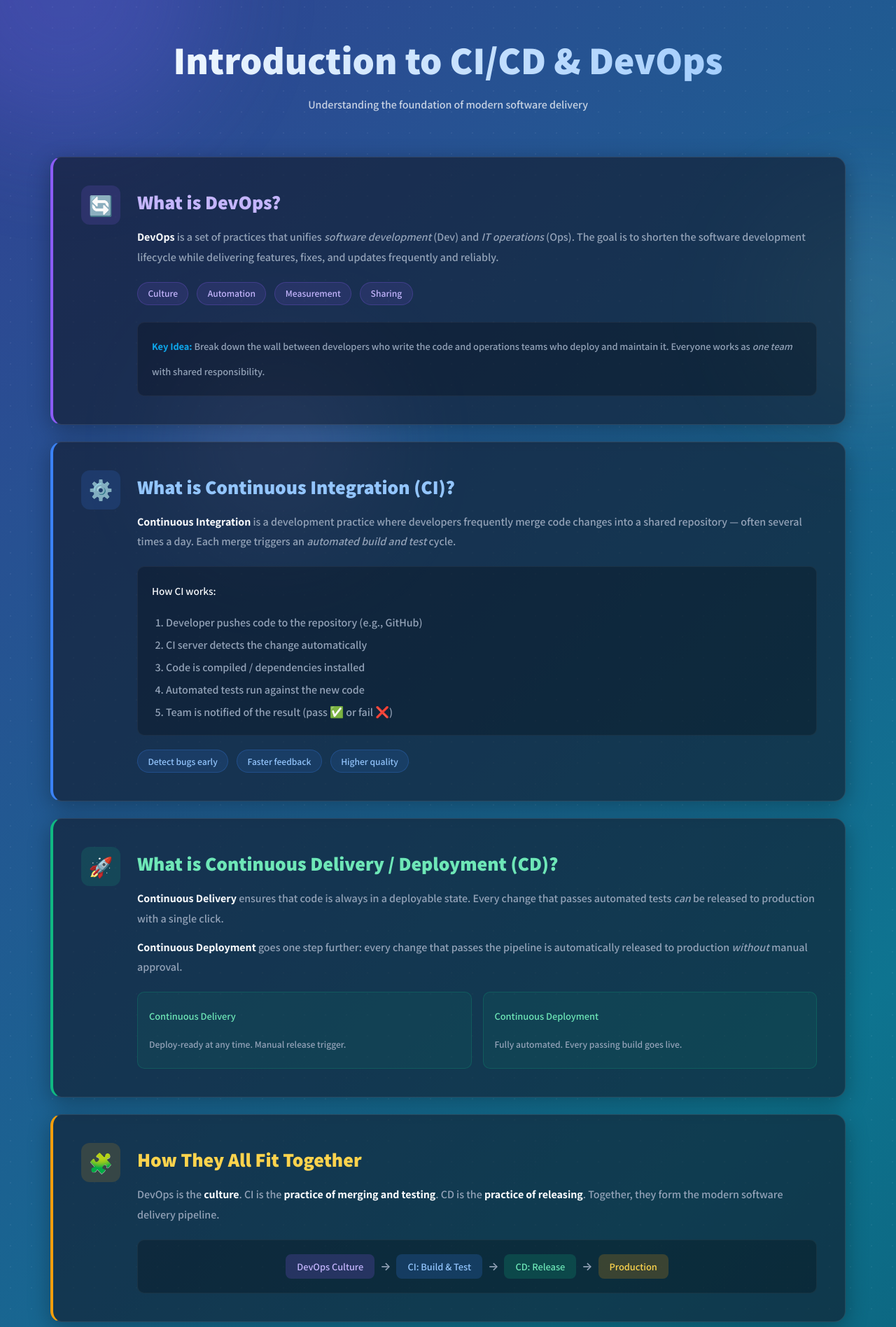
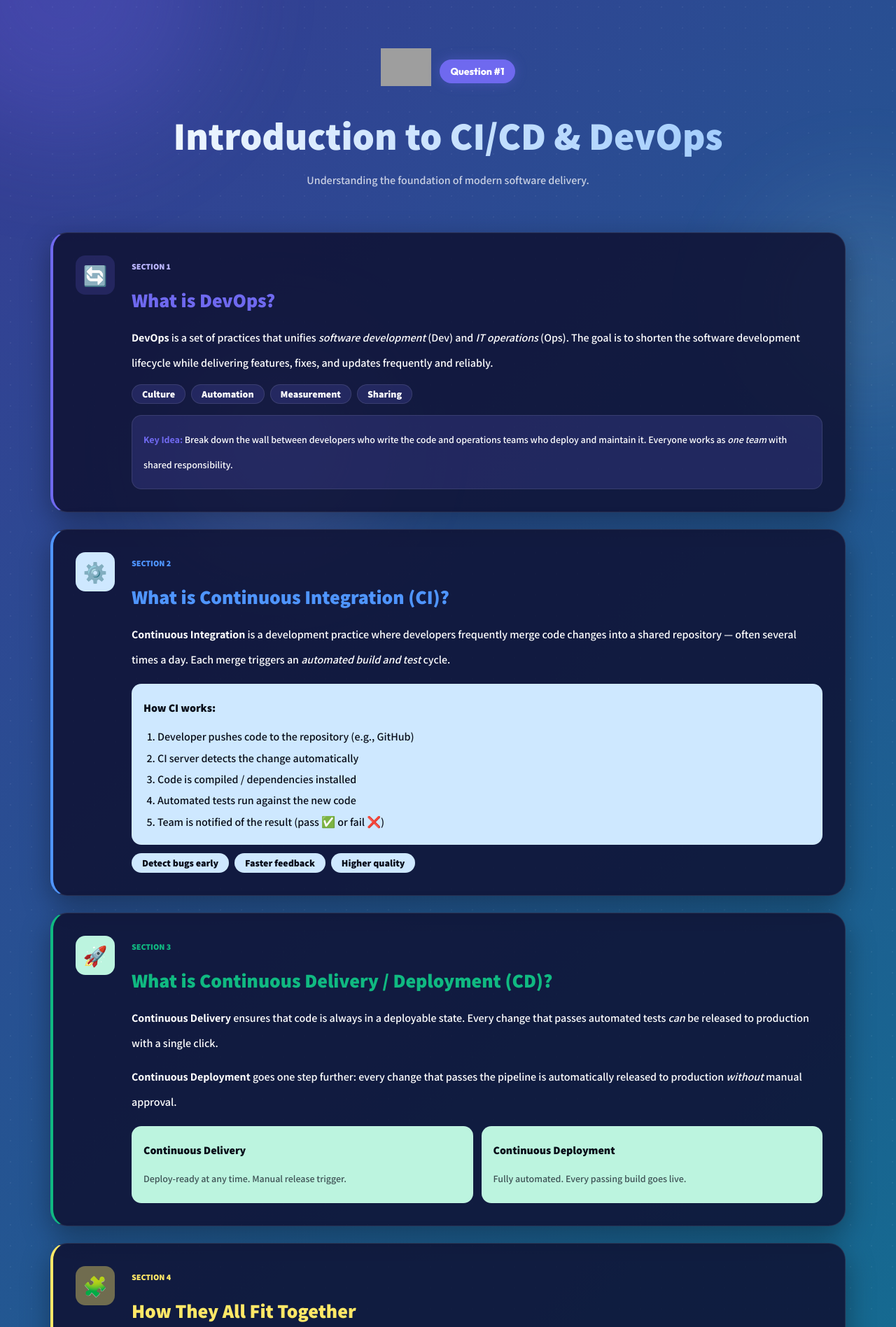
Before and after one commit to BS-PMC-2026/BS-PMC-26-Team1, a Flask app: page /intro in a window 1280 px wide. Shown: the part 125-2021 px from the top of the page at 70% size. Run offline with Flask 3, Linux system fonts and the light colour scheme; the visitor is signed in with stand-in values (Sample User, id 1); data comes from the database, SQL or seed files in the repository; grey boxes are pictures that could not be loaded.

Commit message:
Update intro.html

```diff
--- a/app/templates/intro.html
+++ b/app/templates/intro.html
@@ -1,36 +1,58 @@
 {% extends 'base.html' %}
 
 {% block content %}
+{# Floating "learner" chip + label that blends design elements into the layout. #}
+<div style="position: relative; display: flex; justify-content: center; margin-bottom: var(--ds-space-3);">
+    <div style="position: relative; display: inline-flex; align-items: center; gap: var(--ds-space-3);">
+        <img src="{{ url_for('static', filename='img/learner-cutout.svg') }}" alt="" style="width: 72px; height: 96px; object-fit: contain;">
+        <div class="ds-photo-card__label" style="position: static;">Question #1</div>
+    </div>
+</div>
+
 <div class="module-header">
     <h1>Introduction to CI/CD &amp; DevOps</h1>
-    <p class="subtitle">Understanding the foundation of modern software delivery</p>
+    <p class="subtitle">Understanding the foundation of modern software delivery.</p>
 </div>
 
+{% if theory_content %}
+<div class="ds-card" style="max-width: 920px; margin: 0 auto var(--ds-space-5); border-left: 4px solid var(--ds-state-success);">
+    <h2 class="ds-mt-0 ds-text-success">{{ theory_content.headline }}</h2>
+    <p style="white-space: pre-line;">{{ theory_content.explanation }}</p>
+    <div style="margin-top: var(--ds-space-4); padding: var(--ds-space-4); border-radius: var(--ds-radius-input); background: rgba(16,185,129,0.08); border: 1px solid rgba(16,185,129,0.25);">
+        <p style="margin: 0; white-space: pre-line;">
+            <strong class="ds-text-success">Examples:</strong> {{ theory_content.examples }}
+        </p>
+    </div>
+</div>
+{% endif %}
+
+{# Pedagogical order: define each concept (1-3) → show how they fit together (4)
+   → real-world examples (5) → why it matters in practice (6).
+   Issue 4 keeps step numbering visible so the sequence is unambiguous. #}
+
 <!-- Section 1: DevOps -->
-<div class="card" id="section-devops" style="border-left: 4px solid #8b5cf6;">
-    <div style="display: flex; align-items: flex-start; gap: 1.5rem;">
-        <div style="flex-shrink: 0; width: 56px; height: 56px; border-radius: 12px; background: rgba(139,92,246,0.15); display: flex; align-items: center; justify-content: center; font-size: 1.75rem;">
-            🔄
-        </div>
-        <div style="flex: 1;">
-            <h2 style="margin-top: 0; color: #c4b5fd;">What is DevOps?</h2>
-            <p style="line-height: 1.8; color: var(--text-secondary);">
-                <strong style="color: var(--text-primary);">DevOps</strong> is a set of practices that unifies
-                <em>software development</em> (Dev) and <em>IT operations</em> (Ops).
-                The goal is to shorten the software development lifecycle while delivering features,
-                fixes, and updates frequently and reliably.
+<div class="ds-card" id="section-devops" style="border-left: 4px solid var(--ds-primary);">
+    <div style="display: flex; align-items: flex-start; gap: var(--ds-space-5);">
+        <div style="flex-shrink: 0; width: 56px; height: 56px; border-radius: var(--ds-radius-input); background: var(--ds-primary-soft); display: flex; align-items: center; justify-content: center; font-size: 28px;">🔄</div>
+        <div style="flex: 1; min-width: 0;">
+            <span class="ds-eyebrow">Section 1</span>
+            <h2 class="ds-mt-2 ds-text-primary">What is DevOps?</h2>
+            <p>
+                <strong>DevOps</strong> is a set of practices that unifies <em>software development</em> (Dev)
+                and <em>IT operations</em> (Ops). The goal is to shorten the software development lifecycle
+                while delivering features, fixes, and updates frequently and reliably.
             </p>
-            <div style="margin-top: 1.25rem; display: flex; flex-wrap: wrap; gap: 0.75rem;">
-                <span style="padding: 0.4rem 0.9rem; border-radius: 20px; background: rgba(139,92,246,0.12); border: 1px solid rgba(139,92,246,0.25); font-size: 0.85rem; color: #c4b5fd;">Culture</span>
-                <span style="padding: 0.4rem 0.9rem; border-radius: 20px; background: rgba(139,92,246,0.12); border: 1px solid rgba(139,92,246,0.25); font-size: 0.85rem; color: #c4b5fd;">Automation</span>
-                <span style="padding: 0.4rem 0.9rem; border-radius: 20px; background: rgba(139,92,246,0.12); border: 1px solid rgba(139,92,246,0.25); font-size: 0.85rem; color: #c4b5fd;">Measurement</span>
-                <span style="padding: 0.4rem 0.9rem; border-radius: 20px; background: rgba(139,92,246,0.12); border: 1px solid rgba(139,92,246,0.25); font-size: 0.85rem; color: #c4b5fd;">Sharing</span>
+            <div class="ds-flex" style="flex-wrap: wrap; gap: var(--ds-space-2); margin-top: var(--ds-space-3);">
+                <span class="ds-pill">Culture</span>
+                <span class="ds-pill">Automation</span>
+                <span class="ds-pill">Measurement</span>
+                <span class="ds-pill">Sharing</span>
             </div>
-            <div style="margin-top: 1.5rem; padding: 1rem 1.25rem; border-radius: 10px; background: rgba(0,0,0,0.25); border: 1px solid rgba(255,255,255,0.05);">
-                <p style="margin: 0; font-size: 0.9rem; color: var(--text-secondary);">
-                    <strong style="color: var(--accent-color);">Key Idea:</strong>
-                    Break down the wall between developers who write the code and operations teams who deploy and
-                    maintain it. Everyone works as <em>one team</em> with shared responsibility.
+            <div style="margin-top: var(--ds-space-4); padding: var(--ds-space-4); border-radius: var(--ds-radius-input); background: var(--ds-primary-soft); border: 1px solid var(--ds-border);">
+                <p style="margin: 0; font-size: var(--ds-fs-small);">
+                    <strong class="ds-text-primary">Key Idea:</strong>
+                    Break down the wall between developers who write the code and operations teams who deploy
+                    and maintain it. Everyone works as <em>one team</em> with shared responsibility.
                 </p>
             </div>
         </div>
@@ -38,21 +60,20 @@
 </div>
 
 <!-- Section 2: Continuous Integration -->
-<div class="card" id="section-ci" style="border-left: 4px solid #3b82f6;">
-    <div style="display: flex; align-items: flex-start; gap: 1.5rem;">
-        <div style="flex-shrink: 0; width: 56px; height: 56px; border-radius: 12px; background: rgba(59,130,246,0.15); display: flex; align-items: center; justify-content: center; font-size: 1.75rem;">
-            ⚙️
-        </div>
-        <div style="flex: 1;">
-            <h2 style="margin-top: 0; color: #93c5fd;">What is Continuous Integration (CI)?</h2>
-            <p style="line-height: 1.8; color: var(--text-secondary);">
-                <strong style="color: var(--text-primary);">Continuous Integration</strong> is a development practice
-                where developers frequently merge code changes into a shared repository &mdash; often several
-                times a day. Each merge triggers an <em>automated build and test</em> cycle.
+<div class="ds-card" id="section-ci" style="border-left: 4px solid var(--ds-state-info); margin-top: var(--ds-space-5);">
+    <div style="display: flex; align-items: flex-start; gap: var(--ds-space-5);">
+        <div style="flex-shrink: 0; width: 56px; height: 56px; border-radius: var(--ds-radius-input); background: var(--ds-btn-blue); display: flex; align-items: center; justify-content: center; font-size: 28px;">⚙️</div>
+        <div style="flex: 1; min-width: 0;">
+            <span class="ds-eyebrow" style="color: var(--ds-state-info);">Section 2</span>
+            <h2 class="ds-mt-2" style="color: var(--ds-state-info);">What is Continuous Integration (CI)?</h2>
+            <p>
+                <strong>Continuous Integration</strong> is a development practice where developers frequently
+                merge code changes into a shared repository &mdash; often several times a day. Each merge
+                triggers an <em>automated build and test</em> cycle.
             </p>
-            <div style="margin-top: 1.25rem; padding: 1rem 1.25rem; border-radius: 10px; background: rgba(0,0,0,0.25); border: 1px solid rgba(255,255,255,0.05);">
-                <p style="margin: 0 0 0.75rem 0; font-size: 0.95rem; color: var(--text-primary); font-weight: 600;">How CI works:</p>
-                <ol style="margin: 0; padding-left: 1.25rem; color: var(--text-secondary); line-height: 2;">
+            <div class="ds-light-panel" style="margin-top: var(--ds-space-4); background: var(--ds-btn-blue); border: 1px solid var(--ds-border);">
+                <p style="margin: 0 0 var(--ds-space-2) 0; font-weight: var(--ds-weight-title);">How CI works:</p>
+                <ol style="margin: 0; padding-left: 1.25rem; line-height: 1.9;">
                     <li>Developer pushes code to the repository (e.g., GitHub)</li>
                     <li>CI server detects the change automatically</li>
                     <li>Code is compiled / dependencies installed</li>
@@ -60,41 +81,39 @@
                     <li>Team is notified of the result (pass ✅ or fail ❌)</li>
                 </ol>
             </div>
-            <div style="margin-top: 1.25rem; display: flex; flex-wrap: wrap; gap: 0.75rem;">
-                <span style="padding: 0.4rem 0.9rem; border-radius: 20px; background: rgba(59,130,246,0.12); border: 1px solid rgba(59,130,246,0.25); font-size: 0.85rem; color: #93c5fd;">Detect bugs early</span>
-                <span style="padding: 0.4rem 0.9rem; border-radius: 20px; background: rgba(59,130,246,0.12); border: 1px solid rgba(59,130,246,0.25); font-size: 0.85rem; color: #93c5fd;">Faster feedback</span>
-                <span style="padding: 0.4rem 0.9rem; border-radius: 20px; background: rgba(59,130,246,0.12); border: 1px solid rgba(59,130,246,0.25); font-size: 0.85rem; color: #93c5fd;">Higher quality</span>
+            <div class="ds-flex" style="flex-wrap: wrap; gap: var(--ds-space-2); margin-top: var(--ds-space-3);">
+                <span class="ds-pill ds-pill-blue">Detect bugs early</span>
+                <span class="ds-pill ds-pill-blue">Faster feedback</span>
+                <span class="ds-pill ds-pill-blue">Higher quality</span>
             </div>
         </div>
     </div>
 </div>
 
 <!-- Section 3: Continuous Delivery / Deployment -->
-<div class="card" id="section-cd" style="border-left: 4px solid #10b981;">
-    <div style="display: flex; align-items: flex-start; gap: 1.5rem;">
-        <div style="flex-shrink: 0; width: 56px; height: 56px; border-radius: 12px; background: rgba(16,185,129,0.15); display: flex; align-items: center; justify-content: center; font-size: 1.75rem;">
-            🚀
-        </div>
-        <div style="flex: 1;">
-            <h2 style="margin-top: 0; color: #6ee7b7;">What is Continuous Delivery / Deployment (CD)?</h2>
-            <p style="line-height: 1.8; color: var(--text-secondary);">
-                <strong style="color: var(--text-primary);">Continuous Delivery</strong> ensures that code
-                is always in a deployable state. Every change that passes automated tests <em>can</em>
-                be released to production with a single click.
+<div class="ds-card" id="section-cd" style="border-left: 4px solid var(--ds-state-success); margin-top: var(--ds-space-5);">
+    <div style="display: flex; align-items: flex-start; gap: var(--ds-space-5);">
+        <div style="flex-shrink: 0; width: 56px; height: 56px; border-radius: var(--ds-radius-input); background: var(--ds-btn-mint); display: flex; align-items: center; justify-content: center; font-size: 28px;">🚀</div>
+        <div style="flex: 1; min-width: 0;">
+            <span class="ds-eyebrow" style="color: var(--ds-state-success);">Section 3</span>
+            <h2 class="ds-mt-2 ds-text-success">What is Continuous Delivery / Deployment (CD)?</h2>
+            <p>
+                <strong>Continuous Delivery</strong> ensures that code is always in a deployable state.
+                Every change that passes automated tests <em>can</em> be released to production with a
+                single click.
             </p>
-            <p style="line-height: 1.8; color: var(--text-secondary);">
-                <strong style="color: var(--text-primary);">Continuous Deployment</strong> goes one step further:
-                every change that passes the pipeline is automatically released to production
-                <em>without</em> manual approval.
+            <p>
+                <strong>Continuous Deployment</strong> goes one step further: every change that passes the
+                pipeline is automatically released to production <em>without</em> manual approval.
             </p>
-            <div style="margin-top: 1.25rem; display: grid; grid-template-columns: 1fr 1fr; gap: 1rem;">
-                <div style="padding: 1rem; border-radius: 10px; background: rgba(16,185,129,0.08); border: 1px solid rgba(16,185,129,0.2);">
-                    <p style="margin: 0 0 0.25rem 0; font-weight: 600; color: #6ee7b7; font-size: 0.9rem;">Continuous Delivery</p>
-                    <p style="margin: 0; font-size: 0.85rem; color: var(--text-secondary);">Deploy-ready at any time. Manual release trigger.</p>
+            <div style="margin-top: var(--ds-space-4); display: grid; grid-template-columns: repeat(auto-fit, minmax(220px, 1fr)); gap: var(--ds-space-3);">
+                <div class="ds-light-panel" style="background: var(--ds-btn-mint); border: 1px solid var(--ds-border);">
+                    <p style="margin: 0 0 4px 0; font-weight: var(--ds-weight-title);">Continuous Delivery</p>
+                    <p class="ds-text-muted" style="margin: 0; font-size: var(--ds-fs-small);">Deploy-ready at any time. Manual release trigger.</p>
                 </div>
-                <div style="padding: 1rem; border-radius: 10px; background: rgba(16,185,129,0.08); border: 1px solid rgba(16,185,129,0.2);">
-                    <p style="margin: 0 0 0.25rem 0; font-weight: 600; color: #6ee7b7; font-size: 0.9rem;">Continuous Deployment</p>
-                    <p style="margin: 0; font-size: 0.85rem; color: var(--text-secondary);">Fully automated. Every passing build goes live.</p>
+                <div class="ds-light-panel" style="background: var(--ds-btn-mint); border: 1px solid var(--ds-border);">
+                    <p style="margin: 0 0 4px 0; font-weight: var(--ds-weight-title);">Continuous Deployment</p>
+                    <p class="ds-text-muted" style="margin: 0; font-size: var(--ds-fs-small);">Fully automated. Every passing build goes live.</p>
                 </div>
             </div>
         </div>
@@ -102,35 +121,81 @@
 </div>
 
 <!-- Section 4: How They Fit Together -->
-<div class="card" id="section-summary" style="border-left: 4px solid #f59e0b;">
-    <div style="display: flex; align-items: flex-start; gap: 1.5rem;">
-        <div style="flex-shrink: 0; width: 56px; height: 56px; border-radius: 12px; background: rgba(245,158,11,0.15); display: flex; align-items: center; justify-content: center; font-size: 1.75rem;">
-            🧩
-        </div>
-        <div style="flex: 1;">
-            <h2 style="margin-top: 0; color: #fcd34d;">How They All Fit Together</h2>
-            <p style="line-height: 1.8; color: var(--text-secondary);">
-                DevOps is the <strong style="color: var(--text-primary);">culture</strong>.
-                CI is the <strong style="color: var(--text-primary);">practice of merging and testing</strong>.
-                CD is the <strong style="color: var(--text-primary);">practice of releasing</strong>.
+<div class="ds-card" id="section-summary" style="border-left: 4px solid var(--ds-state-progress); margin-top: var(--ds-space-5);">
+    <div style="display: flex; align-items: flex-start; gap: var(--ds-space-5);">
+        <div style="flex-shrink: 0; width: 56px; height: 56px; border-radius: var(--ds-radius-input); background: rgba(255,232,103,0.4); display: flex; align-items: center; justify-content: center; font-size: 28px;">🧩</div>
+        <div style="flex: 1; min-width: 0;">
+            <span class="ds-eyebrow" style="color: var(--ds-state-progress);">Section 4</span>
+            <h2 class="ds-mt-2" style="color: var(--ds-state-progress);">How They All Fit Together</h2>
+            <p>
+                DevOps is the <strong>culture</strong>.
+                CI is the <strong>practice of merging and testing</strong>.
+                CD is the <strong>practice of releasing</strong>.
                 Together, they form the modern software delivery pipeline.
             </p>
-            <div style="margin-top: 1.25rem; display: flex; flex-wrap: wrap; align-items: center; justify-content: center; gap: 0.5rem; padding: 1.25rem; border-radius: 10px; background: rgba(0,0,0,0.25); border: 1px solid rgba(255,255,255,0.05);">
-                <span style="padding: 0.5rem 1rem; border-radius: 8px; background: rgba(139,92,246,0.2); color: #c4b5fd; font-weight: 600; font-size: 0.9rem;">DevOps Culture</span>
-                <span style="color: var(--text-secondary);">→</span>
-                <span style="padding: 0.5rem 1rem; border-radius: 8px; background: rgba(59,130,246,0.2); color: #93c5fd; font-weight: 600; font-size: 0.9rem;">CI: Build &amp; Test</span>
-                <span style="color: var(--text-secondary);">→</span>
-                <span style="padding: 0.5rem 1rem; border-radius: 8px; background: rgba(16,185,129,0.2); color: #6ee7b7; font-weight: 600; font-size: 0.9rem;">CD: Release</span>
-                <span style="color: var(--text-secondary);">→</span>
-                <span style="padding: 0.5rem 1rem; border-radius: 8px; background: rgba(245,158,11,0.2); color: #fcd34d; font-weight: 600; font-size: 0.9rem;">Production</span>
+            <div style="margin-top: var(--ds-space-4); padding: var(--ds-space-4); border-radius: var(--ds-radius-input); background: rgba(255,232,103,0.18); border: 1px solid var(--ds-border); display: flex; flex-wrap: wrap; align-items: center; justify-content: center; gap: var(--ds-space-2); color: var(--ds-text-light);">
+                <span class="ds-pill">DevOps Culture</span>
+                <span aria-hidden="true">→</span>
+                <span class="ds-pill ds-pill-blue">CI: Build &amp; Test</span>
+                <span aria-hidden="true">→</span>
+                <span class="ds-pill ds-pill-mint">CD: Release</span>
+                <span aria-hidden="true">→</span>
+                <span class="ds-pill ds-pill-progress">Production</span>
+            </div>
+        </div>
+    </div>
+</div>
+
+<!-- Section 5: Why teams adopt (Benefits) – placed BEFORE real-world examples for pedagogical flow -->
+<div class="ds-card" id="section-benefits" style="border-left: 4px solid var(--ds-state-success); margin-top: var(--ds-space-5);">
+    <div style="display: flex; align-items: flex-start; gap: var(--ds-space-5);">
+        <div style="flex-shrink: 0; width: 56px; height: 56px; border-radius: var(--ds-radius-input); background: var(--ds-btn-mint); display: flex; align-items: center; justify-content: center; font-size: 28px;">✅</div>
+        <div style="flex: 1; min-width: 0;">
+            <span class="ds-eyebrow" style="color: var(--ds-state-success);">Section 5</span>
+            <h2 class="ds-mt-2 ds-text-success">Why teams adopt CI/CD</h2>
+            <ul style="margin: 0; padding-left: 1.2rem; line-height: 1.9;">
+                <li><strong>Faster delivery:</strong> release features in smaller, safer increments.</li>
+                <li><strong>Higher quality:</strong> automated checks catch regression bugs earlier.</li>
+                <li><strong>Lower deployment risk:</strong> standardized pipelines reduce manual mistakes.</li>
+                <li><strong>Improved collaboration:</strong> developers and operations work from one shared process.</li>
+            </ul>
+            <div style="margin-top: var(--ds-space-4); padding: var(--ds-space-4); border-radius: var(--ds-radius-input); background: rgba(16,185,129,0.08); border: 1px solid rgba(16,185,129,0.25);">
+                <p style="margin: 0 0 var(--ds-space-2) 0; font-weight: var(--ds-weight-title);">Practical daily workflow example:</p>
+                <p style="margin: 0;">
+                    A developer pushes a feature branch. CI runs unit tests and linting. After merge, CD deploys
+                    to staging, executes smoke tests, and then publishes to production with monitoring and
+                    rollback support.
+                </p>
+            </div>
+        </div>
+    </div>
+</div>
+
+<!-- Section 6: Real-world examples – concluding section -->
+<div class="ds-card" id="section-examples" style="border-left: 4px solid var(--ds-state-error); margin-top: var(--ds-space-5);">
+    <div style="display: flex; align-items: flex-start; gap: var(--ds-space-5);">
+        <div style="flex-shrink: 0; width: 56px; height: 56px; border-radius: var(--ds-radius-input); background: rgba(255,67,67,0.15); display: flex; align-items: center; justify-content: center; font-size: 28px;">🌍</div>
+        <div style="flex: 1; min-width: 0;">
+            <span class="ds-eyebrow" style="color: var(--ds-state-error);">Section 6</span>
+            <h2 class="ds-mt-2 ds-text-error">Real-World Impact</h2>
+            <p>Industry giants rely on these practices to deliver value at incredible speeds:</p>
+            <div style="margin-top: var(--ds-space-4); display: grid; grid-template-columns: repeat(auto-fit, minmax(220px, 1fr)); gap: var(--ds-space-3);">
+                <div style="padding: var(--ds-space-4); border-radius: var(--ds-radius-input); background: rgba(255,67,67,0.08); border: 1px solid rgba(255,67,67,0.25);">
+                    <h3 class="ds-mt-0 ds-text-error">Netflix 🍿</h3>
+                    <p style="margin: 0; font-size: var(--ds-fs-small);">Deploys thousands of times per day. If a server fails, automated tools instantly replace it without disrupting viewers.</p>
+                </div>
+                <div style="padding: var(--ds-space-4); border-radius: var(--ds-radius-input); background: rgba(255,232,103,0.18); border: 1px solid rgba(255,232,103,0.5); color: var(--ds-text-light);">
+                    <h3 class="ds-mt-0" style="color:#FFE867;">Amazon 📦</h3>
+                    <p style="margin: 0; font-size: var(--ds-fs-small);">Engineers deploy code every 11.7 seconds on average, allowing them to release new features and fixes instantly.</p>
+                </div>
             </div>
         </div>
     </div>
 </div>
 
 <!-- Navigation CTA -->
-<div style="display: flex; justify-content: center; margin-top: 3rem; margin-bottom: 2rem;">
-    <a href="/pipeline" id="continue-to-pipeline-btn" class="btn btn-primary" style="font-size: 1.15rem; padding: 1rem 2.5rem;">
+<div class="action-container" style="margin-top: var(--ds-space-7);">
+    <a href="/pipeline" id="continue-to-pipeline-btn" class="ds-btn ds-btn-primary ds-btn-lg">
         Continue to Pipeline →
     </a>
 </div>
```
